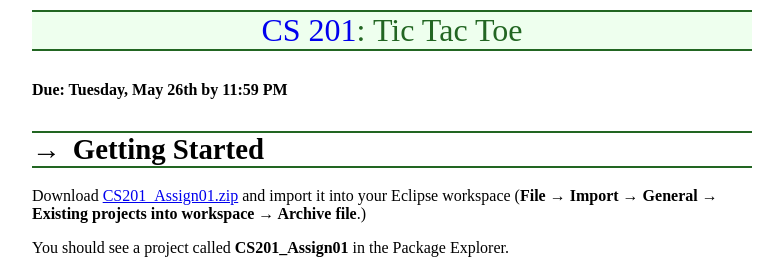
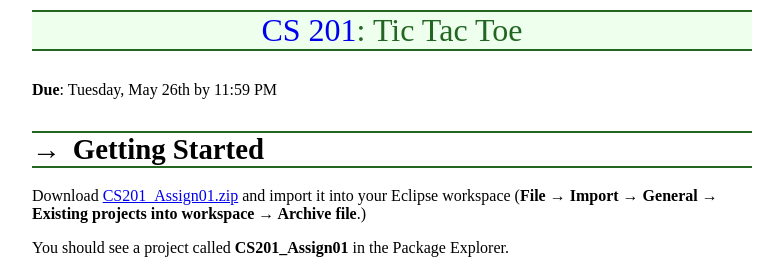
Before and after one commit to ycpcs/cs201-summer2015, a Jekyll site: the page built from assign/assign01.md, in a window 1280 px wide and 900 px high. Shown: the top 273 px of the window, without its empty margins (248-1031 px from the left). Built offline with Jekyll 4.4.1, drawn with Linux system fonts in a browser that asks for light colours; nearby versions of some CDN libraries; Markdown is read by kramdown in place of the engine named in the settings.

Commit message:
formatting tweak

```diff
--- a/assign/assign01.md
+++ b/assign/assign01.md
@@ -3,7 +3,7 @@ layout: default
 title: "Tic Tac Toe"
 ---
 
-**Due: Tuesday, May 26th by 11:59 PM**
+**Due**: Tuesday, May 26th by 11:59 PM
 
 # Getting Started
 
```
